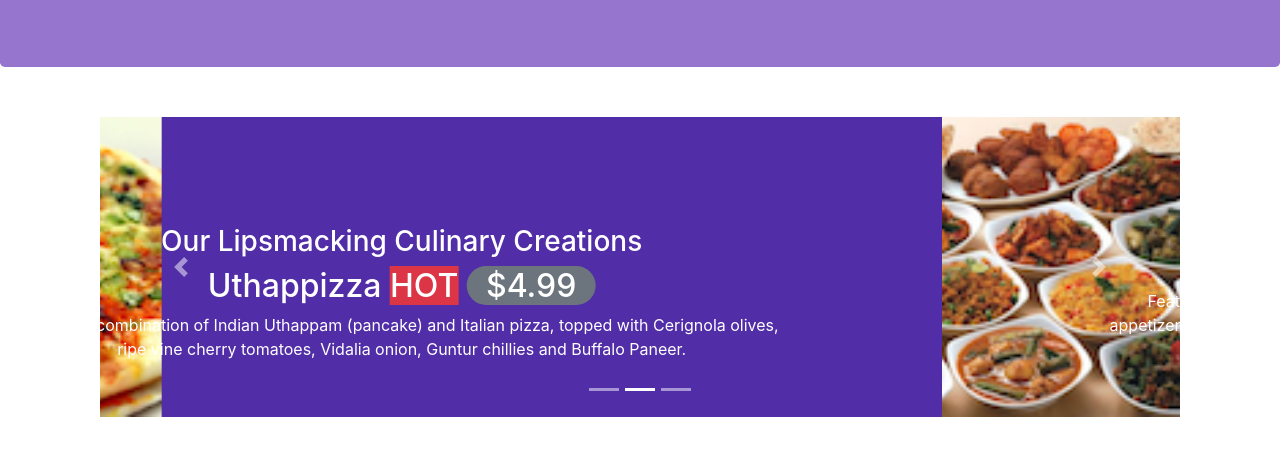
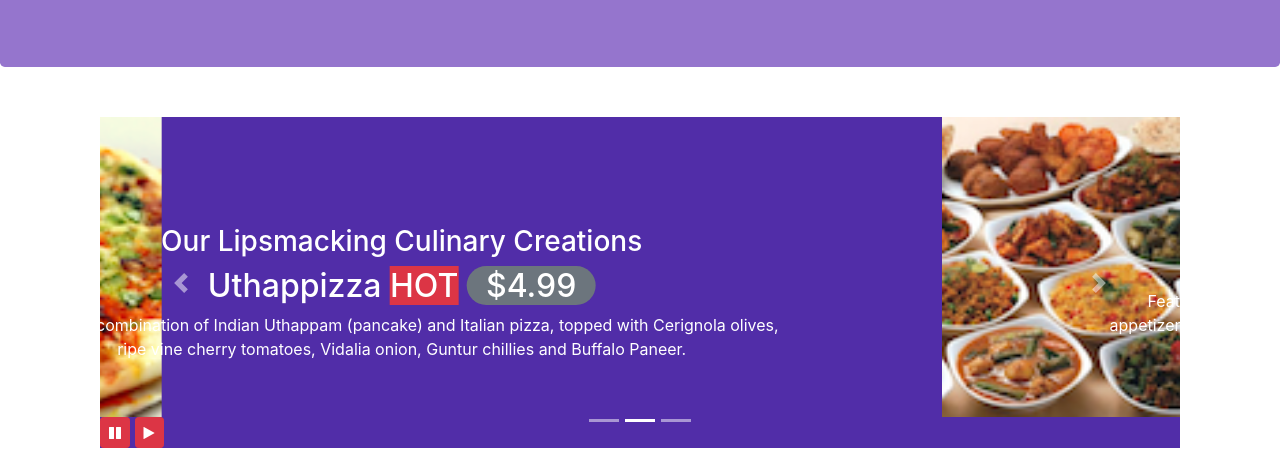
Before and after one commit to gwumex/cousera-web-dev, a website: page index.html in a window 1280 px wide. Shown: the part 267-732 px from the top of the page. Drawn offline with nearby package versions, Linux system fonts and the light colour scheme.

Commit message:
bootstrap and jquery

```diff
--- a/css/styles.css
+++ b/css/styles.css
@@ -54,3 +54,7 @@ body{
     left: 0;
     min-height: 300px;
 }
+#carouselButton{
+    right: 0px;
+    bottom: 0px;
+}
--- a/index.html
+++ b/index.html
@@ -235,6 +235,16 @@
                     <a class="carousel-control-next"  href="#mycarousel" role="button" data-slide="next">
                         <span class="carousel-control-next-icon"></span>
                    </a>
+                   <div class="btn-group" id="carouselButton">
+                    <button class="btn btn-danger btn-sm" id="carousel-pause">
+                        <span class="fa fa-pause"></span>
+                    </button>
+                   </div>
+                   <div class="btn-group" id="carouselButton">
+                    <button class="btn btn-danger btn-sm" id="carousel-play">
+                        <span class="fa fa-play"></span>
+                    </button>
+                   </div>
                 </div>
             </div>
         </div>
@@ -298,6 +308,17 @@
         <script src="node_modules/jquery/dist/jquery.slim.min.js"></script>
         <script src="node_modules/popper.js/dist/umd/popper.min.js"></script>
         <script src="node_modules/bootstrap/dist/js/bootstrap.min.js"></script>
+        <script>
+            $(document).ready(function() {
+                $('#mycarousel').carousel({ interval: 2000 });
+                $('#carousel-pause').click(function(){
+                    $('#mycarousel').carousel('pause');
+                });
+                $('#carousel-play').click(function(){
+                    $('#mycarousel').carousel('cycle');
+                });
+            });
+        </script>
 </body>
 
 </html>
```
